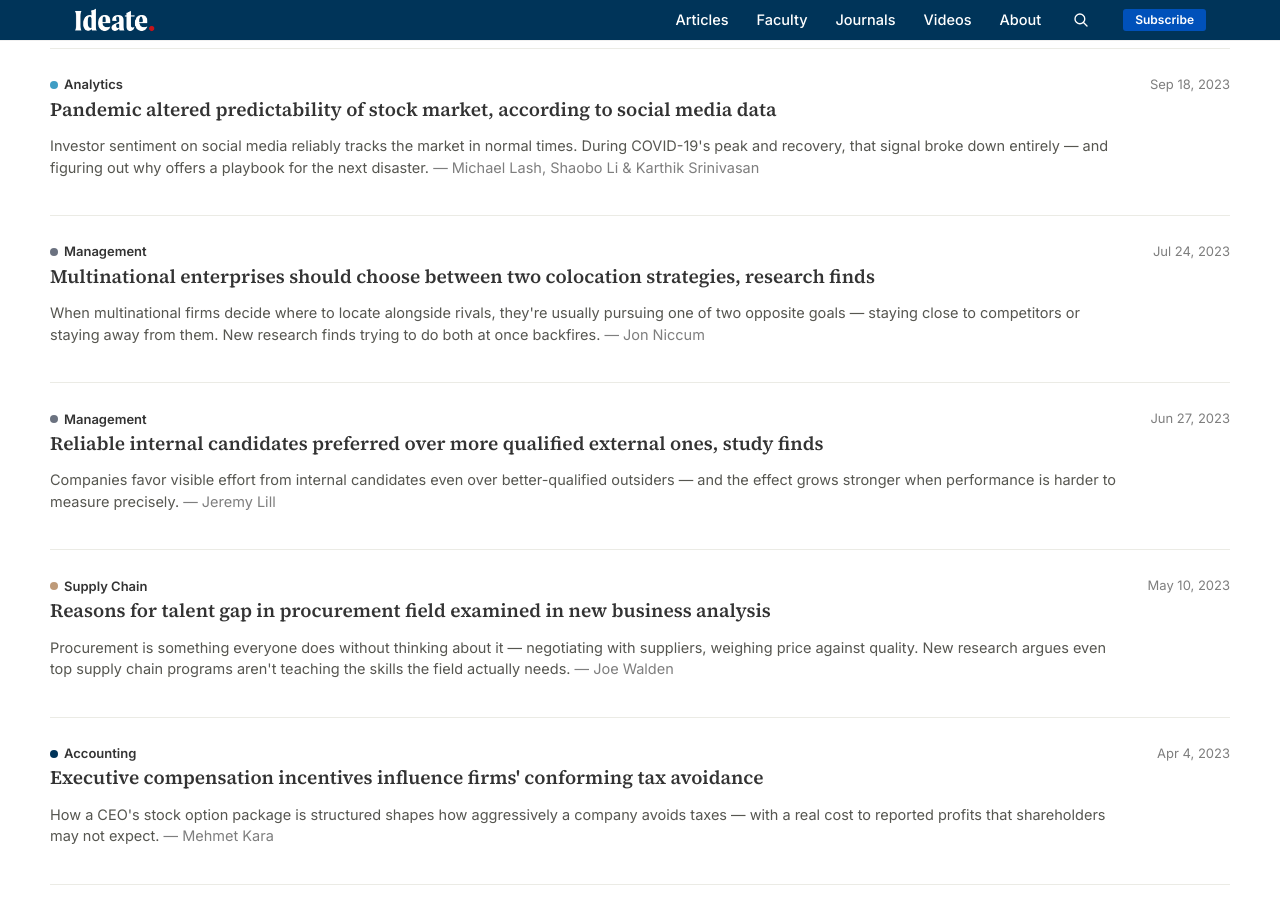
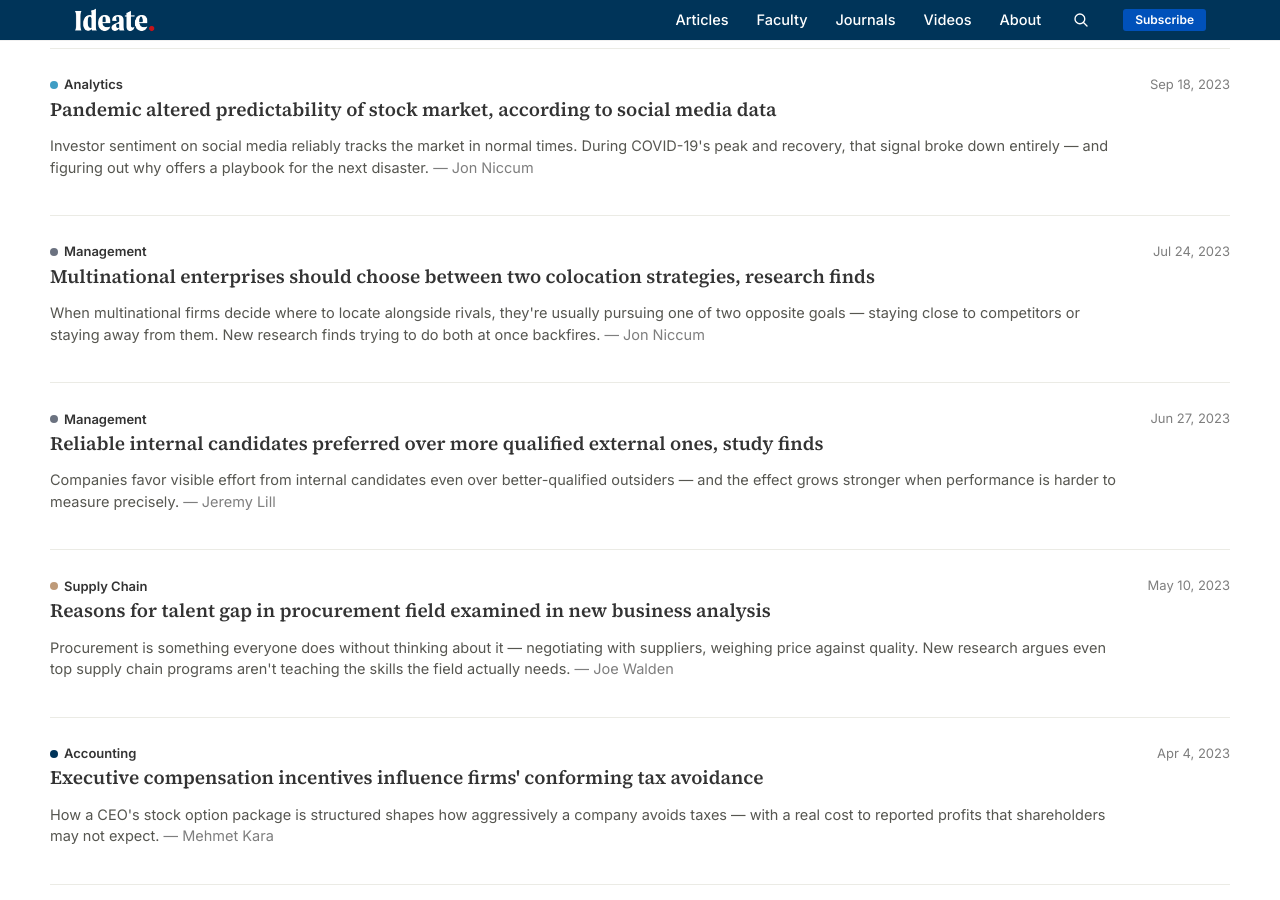
Before and after one commit to KUBschool/ideate, a Jekyll site: the page built from articles.html, in a window 1280 px wide and 900 px high, scrolled down 13524 px. Built offline with Jekyll 4.4.1, drawn with Linux system fonts in a browser that asks for light colours.

Commit message:
Update Article “2023-09-18-pandemic-stock-market-social-media”

```diff
--- a/_articles/2023-09-18-pandemic-stock-market-social-media.md
+++ b/_articles/2023-09-18-pandemic-stock-market-social-media.md
@@ -7,7 +7,7 @@ topic: analytics
 faculty:
   - shaobo-li
   - karthik-srinivasan
-byline: Michael Lash, Shaobo Li & Karthik Srinivasan
+byline: Jon Niccum
 date: 2023-09-18
 image: /assets/uploads/covid-investing.jpeg
 image_tint: limestone
```
